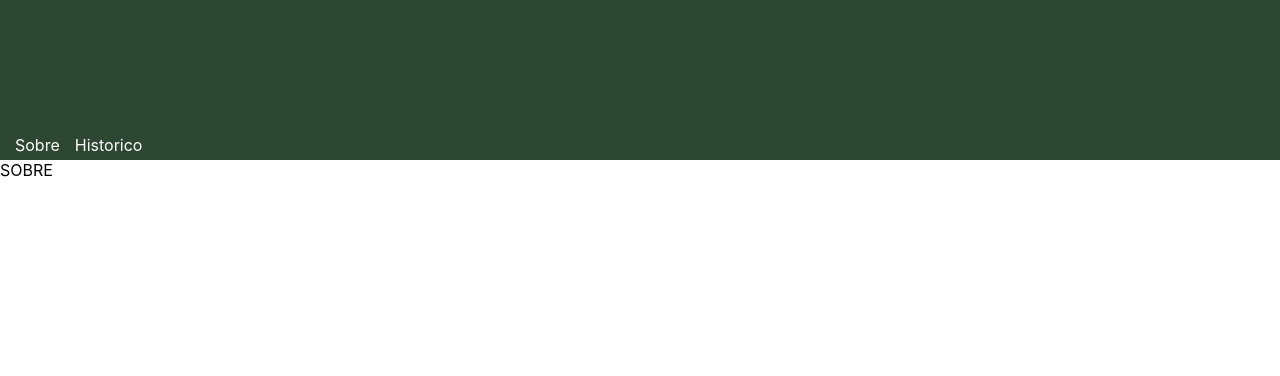
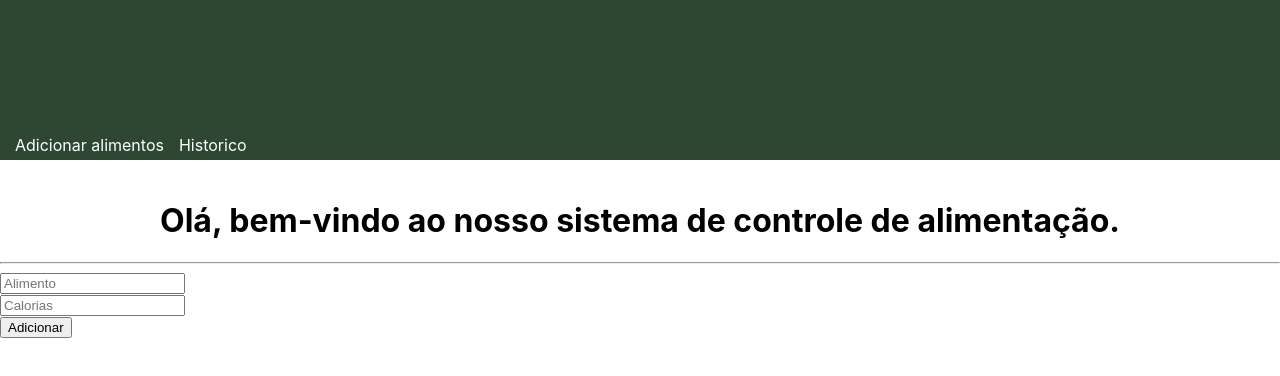
Before and after one commit to MateusCSantos26/Projeto-de-Controle-de-Alimenta-o, a React (Create React App) app in the folder frontend/controle-de-alimentacao/: page / in a window 1280 px wide. Shown: the top 376 px of the page. Built offline with nearby package versions, Linux system fonts and the light colour scheme.

Commit message:
add box e button

```diff
--- a/frontend/controle-de-alimentacao/package.json
+++ b/frontend/controle-de-alimentacao/package.json
@@ -7,7 +7,9 @@
     "@testing-library/react": "^11.2.6",
     "@testing-library/user-event": "^12.8.3",
     "axios": "^0.21.1",
+    "bootstrap": "^5.0.2",
     "react": "^17.0.2",
+    "react-bootstrap": "^2.0.0-beta.4",
     "react-dom": "^17.0.2",
     "react-router-dom": "^5.2.0",
     "react-scripts": "4.0.3",
--- a/frontend/controle-de-alimentacao/public/index.html
+++ b/frontend/controle-de-alimentacao/public/index.html
@@ -24,7 +24,7 @@
       work correctly both with client-side routing and a non-root public URL.
       Learn how to configure a non-root public URL by running `npm run build`.
     -->
-    <title>React App</title>
+    <title>Controle Alimentação</title>
   </head>
   <body>
     <noscript>You need to enable JavaScript to run this app.</noscript>
--- a/frontend/controle-de-alimentacao/src/App.js
+++ b/frontend/controle-de-alimentacao/src/App.js
@@ -16,7 +16,7 @@ function App() {
     <Router>
       <header className="App-header">
         <nav className="App-navbar">
-          <Link className="App-abas-primeiro" to="/">Sobre</Link>
+          <Link className="App-abas-primeiro" to="/">Adicionar alimentos</Link>
           <Link className="App-abas-primeiro" to="historico">Historico</Link>
         </nav>
       </header>
--- a/frontend/controle-de-alimentacao/src/pages/sobre/sobre.jsx
+++ b/frontend/controle-de-alimentacao/src/pages/sobre/sobre.jsx
@@ -1,8 +1,33 @@
-import React from 'react';
+import React, { Component } from 'react';
 import './sobre.css';
+import { Col, Row, Button, Form } from 'react-bootstrap';
 
 const Sobre = () => {
-    return (<main>SOBRE</main>);
+
+    return (
+        <div className="page-component">
+            <Row>
+                <Col md={7} style={{textAlign: 'center'}}>
+                    <br />
+
+                    <h1>Olá, bem-vindo ao nosso sistema de controle de alimentação.</h1>
+
+                    <hr/>
+                </Col>
+            </Row>
+            <Row>
+                <Col md={4}>
+                    <Form.Control type="text" placeholder="Alimento" />
+                </Col>
+                <Col md={2}>
+                    <Form.Control type="text" placeholder="Calorias" />
+                </Col>
+                <Col md={2}>
+                    <Button variant="secondary" style={{marginRight: '5px'}}>Adicionar</Button>
+                </Col>
+            </Row>
+        </div>
+    );
 }
 
 export default Sobre;
```
Also changed, not shown: 1 other file (tests, documents, lock files or other folders).
